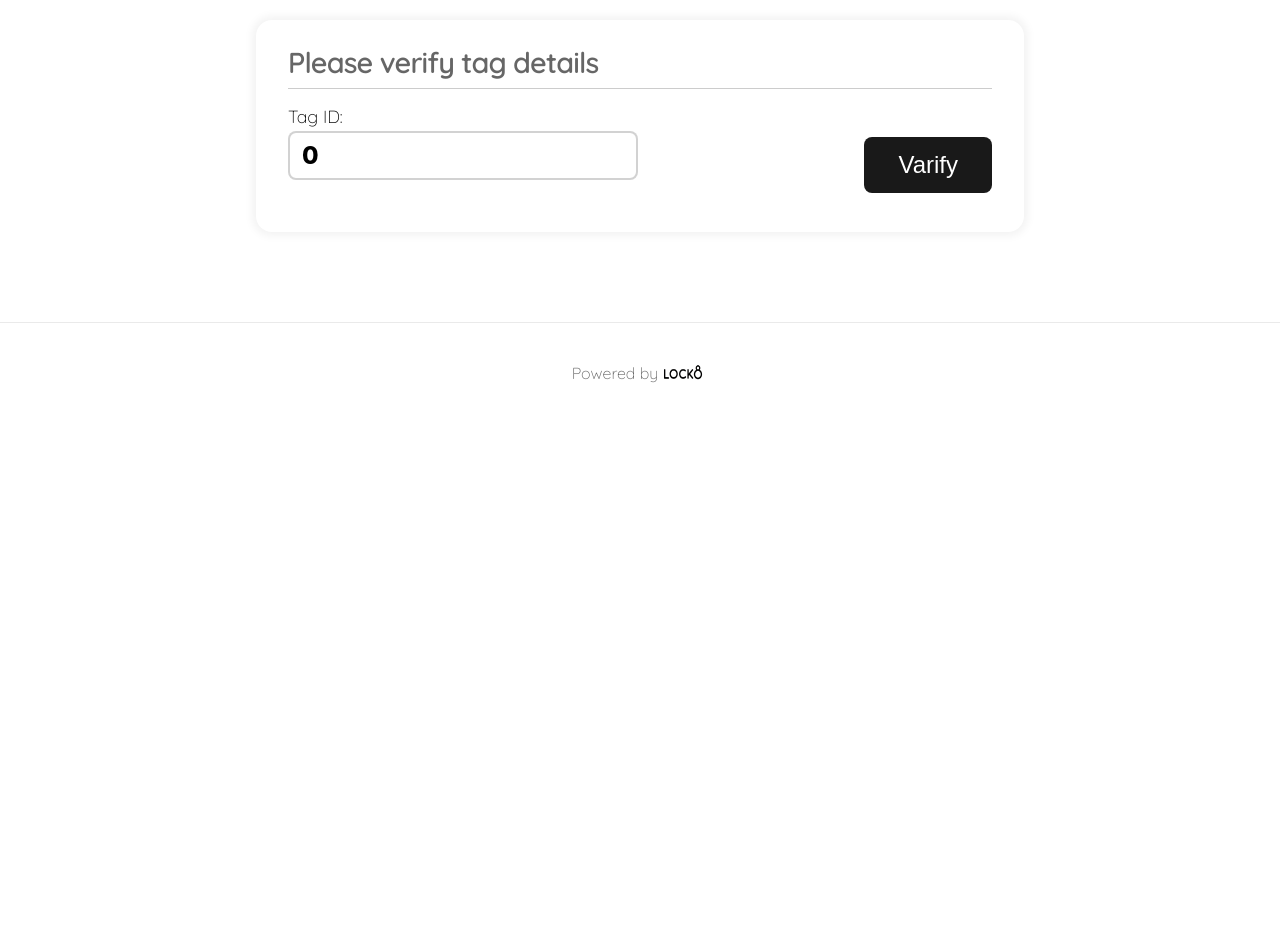
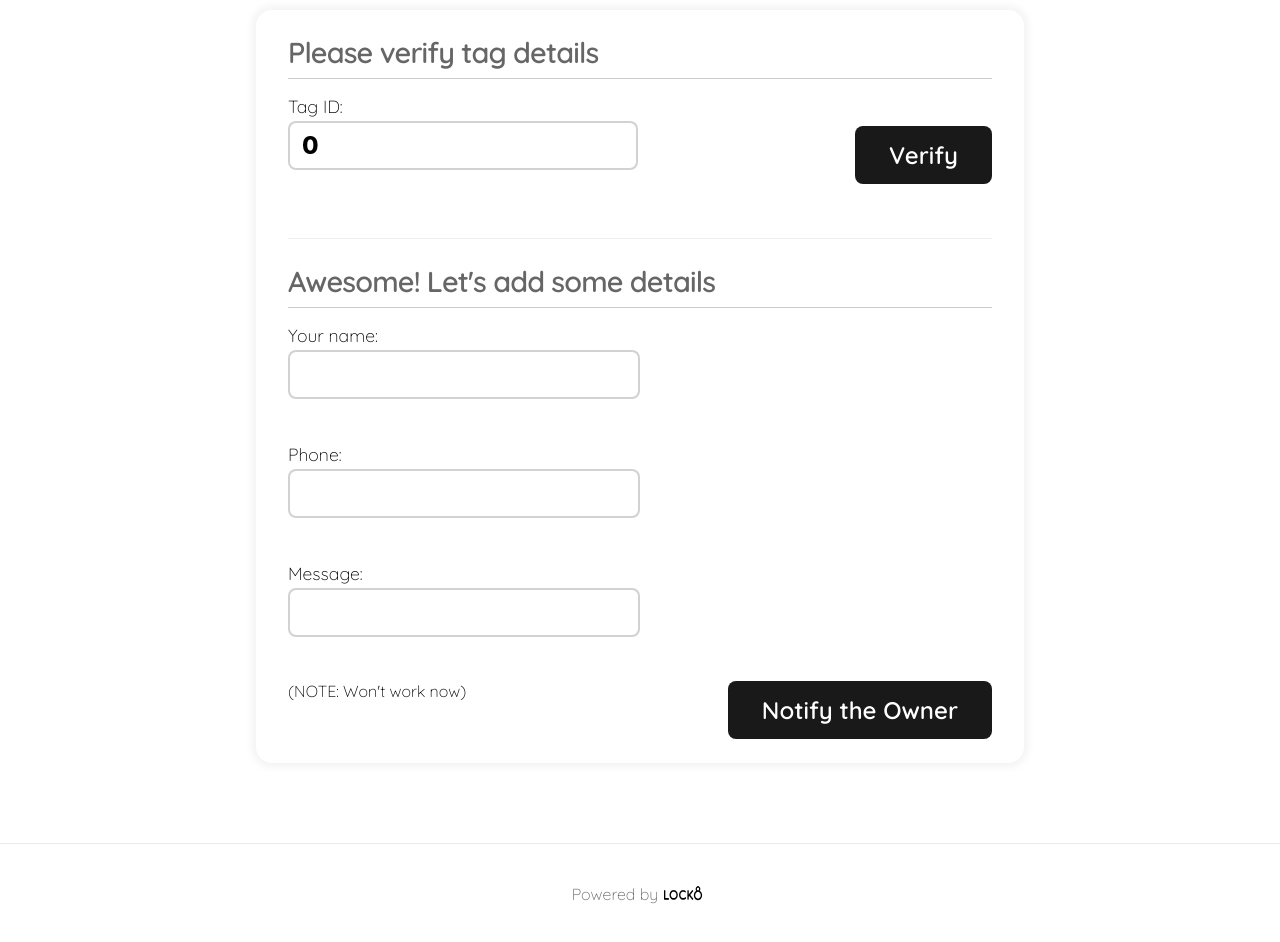
Before and after one commit to subin01/loca8, a Next.js app: page /return/0 in a window 1280 px wide. Shown: the part 400-1342 px from the top of the page. Before the commit the page ends 822 px from the top, so only its background shows below. Built offline with nearby package versions, Linux system fonts and the light colour scheme; no server answers.

Commit message:
Register UI: success, error

```diff
--- a/components/VerifyTagForm/index.jsx
+++ b/components/VerifyTagForm/index.jsx
@@ -1,6 +1,6 @@
 import React, { useState, useEffect } from 'react'
 import { useForm } from 'react-hook-form'
-import { updateUserProfile, verifyTag, constants } from 'db'
+import { verifyTag, constants } from 'db'
 import Link from 'next/link'
 import { ErrorMessage } from '@hookform/error-message'
 
@@ -15,8 +15,9 @@ export default function VerifyTagForm({ tid = '' }) {
   } = useForm({ mode: 'onChange' })
 
   console.log('ERRORS', errors)
+  const [tagNumber, setTagNumber] = useState(tid)
   const [isSubmitting, setIsSubmitting] = useState(false)
-  const [isVarified, setIsVarified] = useState(false)
+  const [isVerified, setIsVerified] = useState(false)
   const [isSuccess, setIsSuccess] = useState(false)
   const [response, setResponse] = useState({})
 
@@ -36,11 +37,15 @@ export default function VerifyTagForm({ tid = '' }) {
   // }, [tid])
 
   const onSubmit = async (data) => {
-    const { displayName, newTag, phone, tags, email } = data
+    const { tagid } = data
     setIsSubmitting(true)
+    setTagNumber(tagid)
+
+    console.log('tagid', tagid)
 
     // // Call DB API
-    const tagRes = await verifyTag(tid)
+    // const tagRes = await verifyTag(tid)
+    const tagRes = await verifyTag({ tid: tagid })
     // const tagRes = await updateUserProfile(tid)
     console.log('checkTag', tagRes.data, tagRes.data.error)
 
@@ -54,10 +59,14 @@ export default function VerifyTagForm({ tid = '' }) {
 
       if (tagRes.data.errorType === constants.TAG_INVALID) {
         console.log('Invalid Tag, Please double check!')
+        setError('tagid', {
+          type: 'invalid',
+          message: 'Invalid Tag, Please try again',
+        })
       }
     } else {
       setTimeout(() => {
-        setIsSuccess(true)
+        // setIsSuccess(true)
       }, 500)
     }
   }
@@ -74,24 +83,88 @@ export default function VerifyTagForm({ tid = '' }) {
 
           <div className="inline">
             <fieldset>
-              <label htmlFor="newTag.tid">Tag ID:</label>
+              <label htmlFor="tagid">Tag ID:</label>
               <input
-                id="newTag.tid"
+                id="tagid"
                 defaultValue={tid}
-                {...register('newTag.tid', {
+                {...register('tagid', {
                   required: { value: true, message: 'Tag ID is required!' },
                   minLength: { value: 6, message: 'Tag ID format is incorrect!' },
                 })}
               ></input>
               <span className="inline-error">
-                <ErrorMessage errors={errors} name="newTag.tid" />
+                <ErrorMessage errors={errors} name="tagid" />
               </span>
             </fieldset>
 
             <button type="submit" className="cta" disabled={isSubmitting}>
-              {isSubmitting ? 'Saving Details...' : 'Varify'}
+              {isSubmitting ? 'Verifying...' : 'Verify'}
             </button>
           </div>
+          {response.error && response.errorType === constants.TAG_STATUS_UNREGISTERED && (
+            <div>
+              <hr></hr>
+              <h3>This is an unregistered Tag, Do you want to register?</h3>
+              <p>Note: You would need an Activation Key, to complete the process </p>
+              <div className="buttons-container">
+                <Link href={`/register/${tagNumber}`}>
+                  <a className="cta">Continue to Registration</a>
+                </Link>
+              </div>
+            </div>
+          )}
+          {!response.error && (
+            <div>
+              <hr></hr>
+              <h2>Awesome! Let's add some details</h2>
+              <fieldset>
+                <label htmlFor="tagid">Your name:</label>
+                <input
+                  id="name"
+                  defaultValue={''}
+                  {...register('name', {
+                    required: { value: true, message: 'Tag ID is required!' },
+                    minLength: { value: 6, message: 'Tag ID format is incorrect!' },
+                  })}
+                ></input>
+                <span className="inline-error">
+                  <ErrorMessage errors={errors} name="name" />
+                </span>
+              </fieldset>
+              <fieldset>
+                <label htmlFor="tagid">Phone:</label>
+                <input
+                  id="phone"
+                  defaultValue={''}
+                  {...register('phone', {
+                    required: { value: true, message: 'Tag ID is required!' },
+                    minLength: { value: 6, message: 'Tag ID format is incorrect!' },
+                  })}
+                ></input>
+                <span className="inline-error">
+                  <ErrorMessage errors={errors} name="phone" />
+                </span>
+              </fieldset>
+              <fieldset>
+                <label htmlFor="tagid">Message:</label>
+                <input
+                  id="message"
+                  defaultValue={''}
+                  {...register('message', {
+                    required: { value: true, message: 'Tag ID is required!' },
+                    minLength: { value: 6, message: 'Tag ID format is incorrect!' },
+                  })}
+                ></input>
+                <span className="inline-error">
+                  <ErrorMessage errors={errors} name="message" />
+                </span>
+              </fieldset>
+
+              <div className="buttons-container">
+                <a className="cta">Notify the Owner</a> (NOTE: Won't work now)
+              </div>
+            </div>
+          )}
         </div>
       </form>
 
--- a/db/index.ts
+++ b/db/index.ts
@@ -53,8 +53,11 @@ interface UpdateProfile {
 const updateUserProfileAPI = functions.httpsCallable('updateUserProfile')
 const updateUserProfile = async (data: UpdateProfile) => updateUserProfileAPI(data)
 
+interface ValidateTag {
+  tid: string
+}
 const verifyTagAPI = functions.httpsCallable('verifyTag')
-const verifyTag = async (tid: string) => verifyTagAPI(tid)
+const verifyTag = async (data: ValidateTag) => verifyTagAPI(data)
 
 // TODO: Replace with callable
 function GetUser(USER_UID: string) {
--- a/styles/globals.css
+++ b/styles/globals.css
@@ -1,13 +1,14 @@
 :root {
   --color-bg-default: rgba(255, 255, 255, 1);
   --grid-width: 800px;
+  --font-family-default: 'Quicksand', 'Nunito', -apple-system, Roboto, Ubuntu, Helvetica Neue, sans-serif;
 }
 
 html,
 body {
   padding: 0;
   margin: 0;
-  font-family: 'Quicksand', 'Nunito', -apple-system, Roboto, Ubuntu, Helvetica Neue, sans-serif;
+  font-family: var(--font-family-default);
 }
 
 a {
@@ -38,11 +39,12 @@ a {
 
 .box {
   width: 100%;
-  padding: 1.5rem 2rem 0.5rem 2rem;
+  padding: 1.5rem 2rem 1.5rem 2rem;
   margin-bottom: 2rem;
   /* border: 1px solid rgba(0, 0, 0, 0.5); */
   box-shadow: 0 0 0.5rem 0.25rem rgba(0, 0, 0, 0.05);
   border-radius: 1rem;
+  overflow: hidden;
 }
 
 .box h2 {
@@ -215,7 +217,9 @@ pre {
 }
 
 .cta {
+  font-family: var(--font-family-default);
   font-size: 1.5rem;
+  font-weight: bold;
   padding: 0.75rem 2rem;
   max-height: 4rem;
   border-radius: 0.5rem;
```
